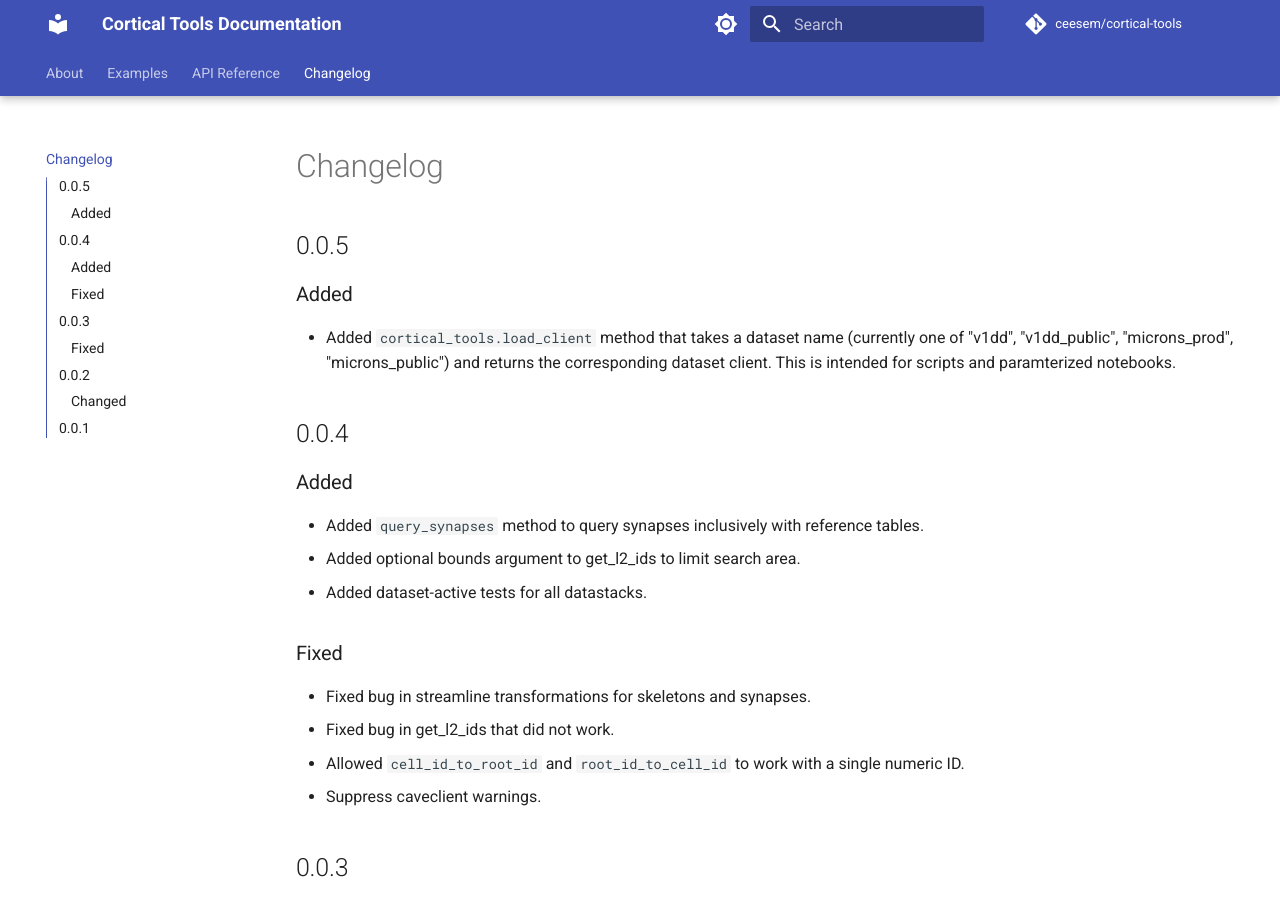
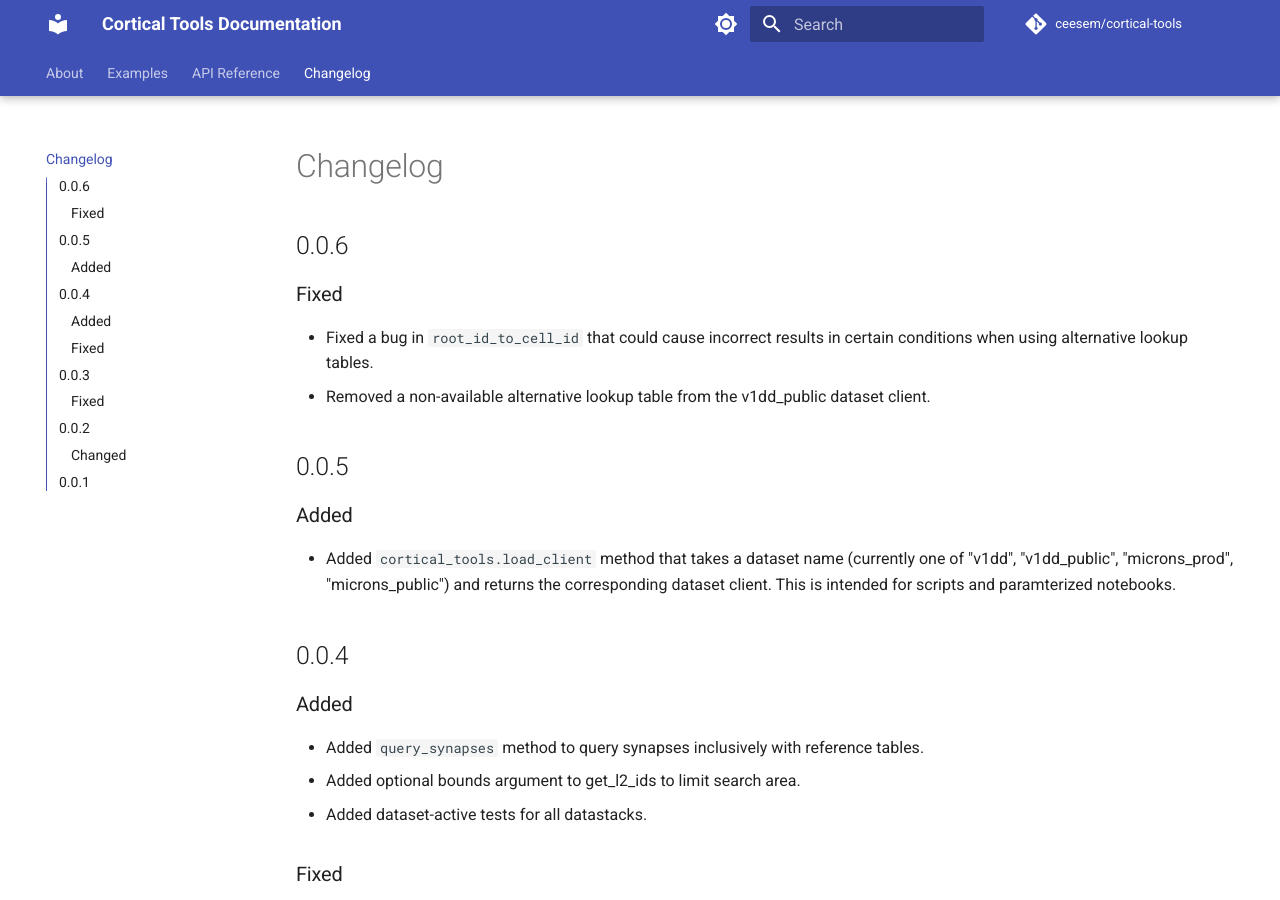
Before and after one commit to ceesem/cortical-tools, an MkDocs documentation site: the page built from docs/changelog.md, in a window 1280 px wide and 900 px high. Built offline with MkDocs 1.6.1 and Material for MkDocs 9.7.7, drawn with Linux system fonts in a browser that asks for light colours; comment, search, counter and statistics services are not loaded.

Commit message:
update changelog

```diff
--- a/docs/changelog.md
+++ b/docs/changelog.md
@@ -1,4 +1,11 @@
 # Changelog
+
+## 0.0.6
+
+### Fixed
+
+* Fixed a bug in `root_id_to_cell_id` that could cause incorrect results in certain conditions when using alternative lookup tables.
+* Removed a non-available alternative lookup table from the v1dd_public dataset client.
 
 ## 0.0.5
 
```
